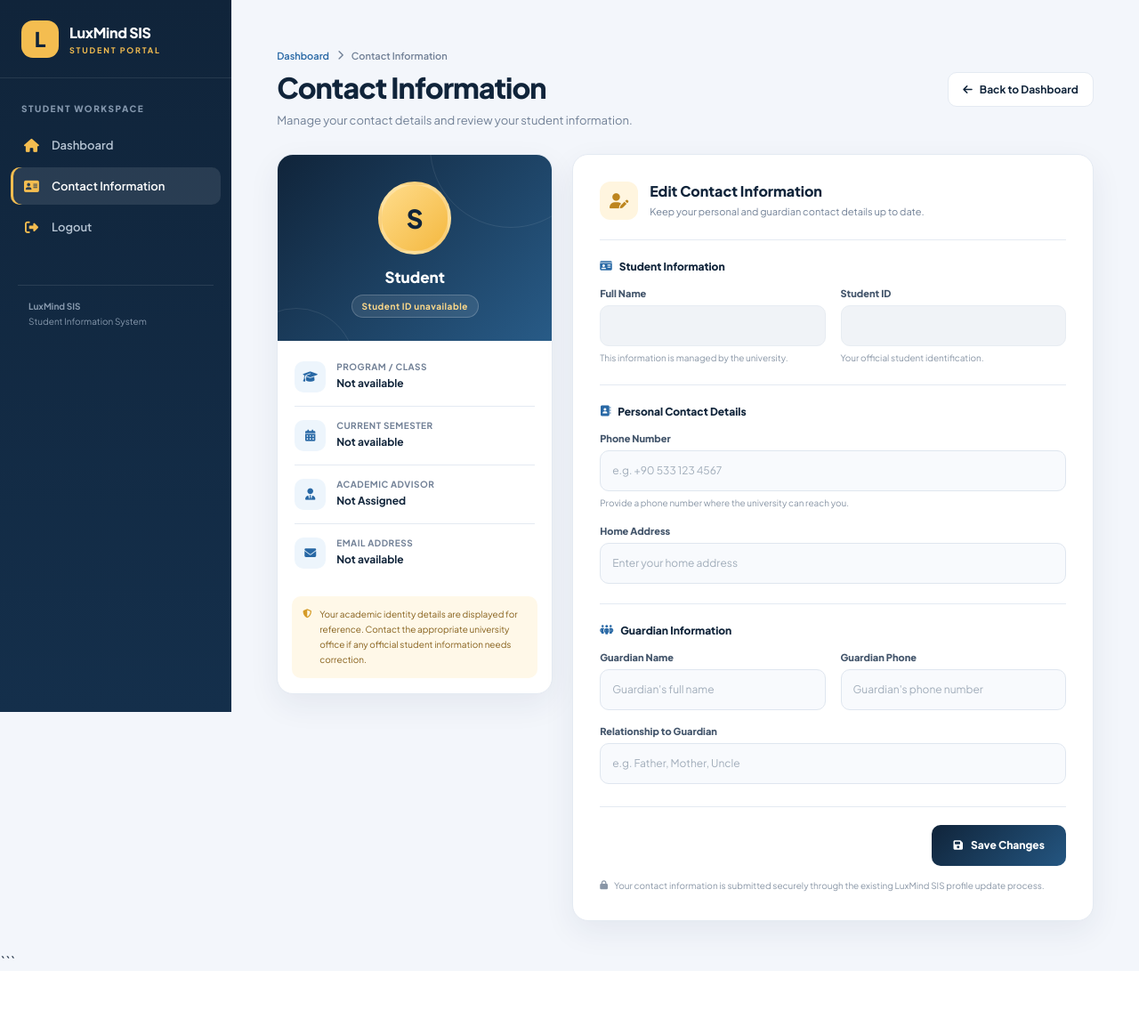
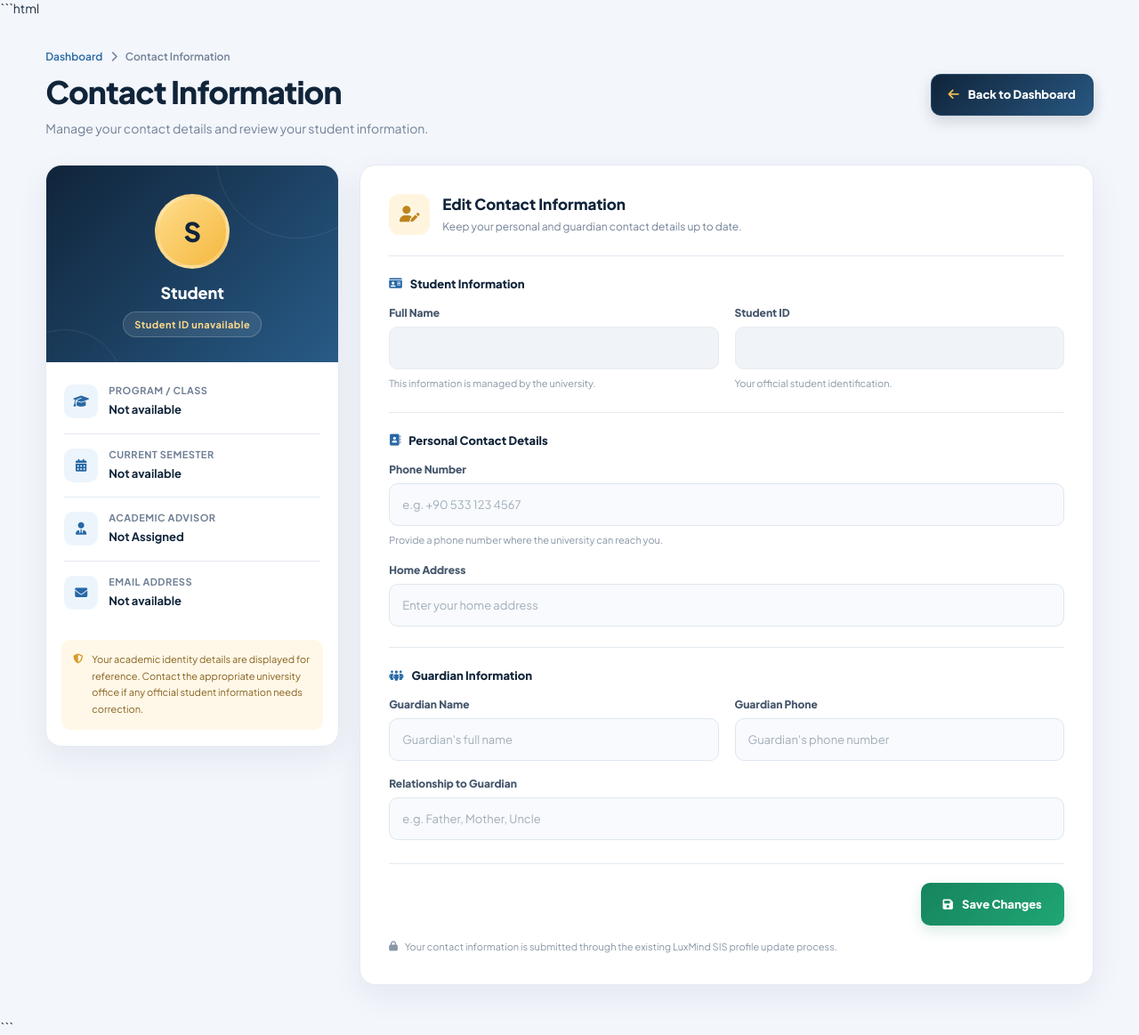
Before and after one commit to janvier0074/luxmind-sis-v2, a Node server app: template views/my-profile.ejs in a window 1280 px wide. Shown: the whole page at 89% size. Before the commit the page ends 1077 px from the top, so only its background shows below. Run offline with Node 20, Linux system fonts and the light colour scheme; the template is opened without the code that fills it, so the values that code supplies are empty; some libraries are stand-ins or nearby versions.

Commit message:
Remove sidebar from contact information page

````diff
--- a/views/my-profile.ejs
+++ b/views/my-profile.ejs
@@ -43,152 +42,27 @@
       min-height: 100vh;
       background: var(--bg);
       color: var(--text);
+      font-size: 14px;
     }
 
     a { text-decoration: none; }
 
     button, input { font: inherit; }
 
-    .sidebar {
-      width: 260px;
-      position: fixed;
-      inset: 0 auto 0 0;
-      z-index: 1000;
-      overflow-y: auto;
-      background: linear-gradient(180deg, #10243a, #142f4b);
-      color: white;
-      transition: transform .3s ease;
-    }
-
-    .sidebar-brand {
-      min-height: 88px;
-      padding: 22px 24px;
-      display: flex;
-      align-items: center;
-      gap: 12px;
-      border-bottom: 1px solid rgba(255,255,255,.09);
-    }
-
-    .brand-mark {
-      width: 42px;
-      height: 42px;
-      display: grid;
-      place-items: center;
-      flex-shrink: 0;
-      border-radius: 13px;
-      background: var(--gold);
-      color: var(--navy);
-      font-size: 23px;
-      font-weight: 800;
-    }
-
-    .brand-name {
-      font-size: 16px;
-      font-weight: 800;
-      letter-spacing: -.3px;
-    }
-
-    .brand-name span {
-      display: block;
-      margin-top: 4px;
-      color: var(--gold);
-      font-size: 9px;
-      font-weight: 700;
-      letter-spacing: 1.8px;
-      text-transform: uppercase;
-    }
-
-    .menu-heading {
-      padding: 28px 24px 10px;
-      color: #8497ad;
-      font-size: 10px;
-      font-weight: 800;
-      letter-spacing: 1.5px;
-      text-transform: uppercase;
-    }
-
-    .sidebar-menu {
-      list-style: none;
-      padding: 0 12px 25px;
-    }
-
-    .menu-link {
-      display: flex;
-      align-items: center;
-      gap: 13px;
-      padding: 13px 14px;
-      margin: 4px 0;
-      border-radius: 10px;
-      color: #b5c3d2;
-      font-size: 13px;
-      font-weight: 600;
-      transition: .2s ease;
-    }
-
-    .menu-link i {
-      width: 19px;
-      color: var(--gold);
-      text-align: center;
-      font-size: 15px;
-    }
-
-    .menu-link:hover,
-    .menu-link.active {
-      color: white;
-      background: rgba(255,255,255,.10);
-    }
-
-    .menu-link.active {
-      box-shadow: inset 3px 0 var(--gold);
-    }
-
-    .sidebar-footer {
-      margin: 15px 20px;
-      padding: 15px 12px;
-      border-top: 1px solid rgba(255,255,255,.1);
-      color: #8799ad;
-      font-size: 10px;
-      line-height: 1.7;
-    }
-
-    .mobile-menu-btn {
-      display: none;
-      position: fixed;
-      top: 14px;
-      left: 14px;
-      z-index: 1002;
-      width: 43px;
-      height: 43px;
-      border: 0;
-      border-radius: 12px;
-      background: var(--navy);
-      color: var(--gold);
-      font-size: 17px;
-      cursor: pointer;
-      box-shadow: var(--shadow);
-    }
-
-    .sidebar-overlay {
-      display: none;
-      position: fixed;
-      inset: 0;
-      z-index: 999;
-      background: rgba(9,25,43,.55);
-      backdrop-filter: blur(3px);
-    }
-
     .main-content {
+      width: 100%;
+      max-width: 1500px;
       min-height: 100vh;
-      margin-left: 260px;
-      padding: 35px clamp(20px,4vw,55px);
+      margin: 0 auto;
+      padding: 38px clamp(18px, 4vw, 65px);
     }
 
     .page-header {
       display: flex;
       justify-content: space-between;
       align-items: center;
-      gap: 20px;
-      margin-bottom: 27px;
+      gap: 22px;
+      margin-bottom: 28px;
     }
 
     .breadcrumb {
@@ -196,71 +70,85 @@
       align-items: center;
       flex-wrap: wrap;
       gap: 9px;
-      margin-bottom: 9px;
+      margin-bottom: 10px;
       color: var(--muted);
-      font-size: 11px;
+      font-size: 12px;
       font-weight: 600;
     }
 
     .breadcrumb a { color: var(--blue); }
 
+    .breadcrumb a:hover { text-decoration: underline; }
+
     .page-header h1 {
       color: var(--navy);
-      font-size: clamp(24px,3vw,32px);
+      font-size: clamp(26px, 3vw, 35px);
       font-weight: 800;
       letter-spacing: -.9px;
     }
 
     .page-header p {
-      margin-top: 7px;
+      margin-top: 8px;
       color: var(--muted);
-      font-size: 13px;
-      line-height: 1.6;
+      font-size: 14px;
+      line-height: 1.7;
     }
 
     .header-action {
       display: inline-flex;
       align-items: center;
       justify-content: center;
-      gap: 8px;
-      padding: 11px 16px;
-      border: 1px solid var(--border);
-      border-radius: 10px;
-      background: white;
-      color: var(--navy);
-      font-size: 12px;
-      font-weight: 700;
+      gap: 10px;
+      min-height: 47px;
+      padding: 0 19px;
+      border: 1px solid #294b6a;
+      border-radius: 11px;
+      background: linear-gradient(135deg, #10243a, #285781);
+      color: white;
+      font-size: 13px;
+      font-weight: 800;
       white-space: nowrap;
-      transition: .2s;
+      box-shadow: 0 6px 16px rgba(16,36,58,.16);
+      transition: transform .2s, box-shadow .2s;
+    }
+
+    .header-action i {
+      color: var(--gold);
+      font-size: 14px;
     }
 
     .header-action:hover {
-      border-color: var(--blue);
-      color: var(--blue);
-      transform: translateY(-1px);
+      transform: translateY(-2px);
+      box-shadow: 0 9px 21px rgba(16,36,58,.23);
+    }
+
+    .header-action:focus-visible,
+    .btn-save:focus-visible {
+      outline: 3px solid rgba(40,104,165,.35);
+      outline-offset: 3px;
     }
 
     .success-alert {
       display: flex;
       align-items: center;
-      gap: 11px;
-      padding: 15px 17px;
-      margin-bottom: 22px;
+      gap: 12px;
+      padding: 16px 18px;
+      margin-bottom: 23px;
       border: 1px solid #bce8d3;
       border-radius: 12px;
       background: var(--green-bg);
       color: #14734f;
-      font-size: 12px;
+      font-size: 13px;
       font-weight: 700;
     }
 
-    .success-alert i { font-size: 17px; }
+    .success-alert i { font-size: 18px; }
 
     .profile-grid {
       display: grid;
-      grid-template-columns: minmax(250px,310px) minmax(0,1fr);
+      grid-template-columns: minmax(260px, 330px) minmax(0, 1fr);
       align-items: start;
-      gap: 22px;
+      gap: 23px;
     }
 
     .card {
@@ -274,9 +162,9 @@
 
     .identity-cover {
       position: relative;
-      padding: 30px 20px 26px;
+      padding: 32px 20px 28px;
       overflow: hidden;
-      background: linear-gradient(135deg,#10243a,#285b87);
+      background: linear-gradient(135deg, #10243a, #285b87);
       color: white;
       text-align: center;
     }
@@ -307,16 +195,16 @@
     .avatar {
       position: relative;
       z-index: 1;
-      width: 82px;
-      height: 82px;
+      width: 84px;
+      height: 84px;
       display: grid;
       place-items: center;
-      margin: 0 auto 14px;
+      margin: 0 auto 15px;
       border: 4px solid rgba(255,255,255,.25);
       border-radius: 50%;
-      background: linear-gradient(135deg,#ffdc8b,#f4b83f);
+      background: linear-gradient(135deg, #ffdc8b, #f4b83f);
       color: var(--navy);
-      font-size: 29px;
+      font-size: 30px;
       font-weight: 800;
       text-transform: uppercase;
     }
@@ -325,7 +213,7 @@
       position: relative;
       z-index: 1;
       overflow-wrap: anywhere;
-      font-size: 17px;
+      font-size: 18px;
       font-weight: 800;
     }
 
@@ -335,48 +223,48 @@
       display: inline-block;
       max-width: 100%;
       overflow-wrap: anywhere;
-      margin-top: 9px;
-      padding: 6px 11px;
+      margin-top: 10px;
+      padding: 7px 12px;
       border: 1px solid rgba(255,255,255,.2);
       border-radius: 30px;
       background: rgba(255,255,255,.09);
       color: #ffda8a;
-      font-size: 10px;
+      font-size: 11px;
       font-weight: 700;
       letter-spacing: .5px;
     }
 
-    .identity-body { padding: 8px 19px 16px; }
+    .identity-body { padding: 9px 20px 17px; }
 
     .identity-item {
       display: flex;
       align-items: flex-start;
       gap: 12px;
-      padding: 15px 0;
+      padding: 16px 0;
       border-bottom: 1px solid var(--border);
     }
 
     .identity-item:last-child { border-bottom: 0; }
 
     .identity-icon {
-      width: 35px;
-      height: 35px;
+      width: 38px;
+      height: 38px;
       display: grid;
       place-items: center;
       flex-shrink: 0;
       border-radius: 10px;
       background: var(--blue-light);
       color: var(--blue);
-      font-size: 13px;
+      font-size: 14px;
     }
 
     .identity-detail { min-width: 0; }
 
     .identity-detail span {
       display: block;
-      margin-bottom: 4px;
+      margin-bottom: 5px;
       color: var(--muted);
-      font-size: 10px;
+      font-size: 11px;
       font-weight: 700;
       text-transform: uppercase;
       letter-spacing: .5px;
@@ -386,76 +274,76 @@
       display: block;
       overflow-wrap: anywhere;
       color: var(--navy);
-      font-size: 12px;
+      font-size: 13px;
       font-weight: 700;
-      line-height: 1.5;
+      line-height: 1.6;
     }
 
     .identity-note {
       display: flex;
-      gap: 9px;
-      margin: 0 16px 17px;
-      padding: 12px;
+      gap: 10px;
+      margin: 0 17px 18px;
+      padding: 13px;
       border-radius: 10px;
       background: #fff8e8;
       color: #86601b;
-      font-size: 10px;
+      font-size: 11px;
       line-height: 1.7;
     }
 
     .identity-note i {
       flex-shrink: 0;
-      margin-top: 2px;
+      margin-top: 3px;
       color: #d59b28;
     }
 
-    .form-card { padding: clamp(20px,3vw,30px); }
+    .form-card { padding: clamp(21px, 3vw, 32px); }
 
     .section-heading {
       display: flex;
       align-items: center;
-      gap: 13px;
-      margin-bottom: 9px;
+      gap: 14px;
+      margin-bottom: 10px;
     }
 
     .section-icon {
-      width: 43px;
-      height: 43px;
+      width: 46px;
+      height: 46px;
       display: grid;
       place-items: center;
       flex-shrink: 0;
       border-radius: 12px;
       background: #fff5df;
       color: #bd851e;
-      font-size: 17px;
+      font-size: 18px;
     }
 
     .section-heading h3 {
       color: var(--navy);
-      font-size: 16px;
+      font-size: 17px;
       font-weight: 800;
     }
 
     .section-heading p {
-      margin-top: 4px;
+      margin-top: 5px;
       color: var(--muted);
-      font-size: 11px;
+      font-size: 12px;
       line-height: 1.6;
     }
 
     .form-divider {
       height: 1px;
-      margin: 22px 0;
+      margin: 23px 0;
       background: var(--border);
     }
 
     .form-section-title {
       display: flex;
       align-items: center;
-      gap: 8px;
-      margin-bottom: 16px;
+      gap: 9px;
+      margin-bottom: 17px;
       color: var(--navy);
-      font-size: 12px;
+      font-size: 13px;
       font-weight: 800;
     }
 
@@ -463,33 +351,33 @@
 
     .form-grid {
       display: grid;
-      grid-template-columns: repeat(2,minmax(0,1fr));
-      gap: 17px;
+      grid-template-columns: repeat(2, minmax(0, 1fr));
+      gap: 18px;
     }
 
     .form-group { min-width: 0; }
 
-    .form-group.full { grid-column: 1/-1; }
+    .form-group.full { grid-column: 1 / -1; }
 
     .form-group label {
       display: block;
-      margin-bottom: 7px;
+      margin-bottom: 8px;
       color: #43556b;
-      font-size: 11px;
+      font-size: 12px;
       font-weight: 800;
     }
 
     .form-control {
       width: 100%;
-      min-height: 46px;
-      padding: 11px 13px;
+      min-height: 48px;
+      padding: 12px 14px;
       border: 1px solid #dfe6ef;
       border-radius: 10px;
       outline: none;
       background: #f8fafd;
       color: var(--text);
-      font-size: 12px;
-      transition: border-color .2s,box-shadow .2s,background .2s;
+      font-size: 13px;
+      transition: border-color .2s, box-shadow .2s, background .2s;
     }
 
     .form-control::placeholder { color: #a1adba; }
@@ -509,10 +397,10 @@
 
     .field-hint {
       display: block;
-      margin-top: 6px;
+      margin-top: 7px;
       color: #8996a6;
-      font-size: 10px;
-      line-height: 1.5;
+      font-size: 11px;
+      line-height: 1.6;
     }
 
     .form-actions {
@@ -520,8 +408,8 @@
       justify-content: flex-end;
       align-items: center;
       gap: 12px;
-      margin-top: 25px;
-      padding-top: 20px;
+      margin-top: 26px;
+      padding-top: 21px;
       border-top: 1px solid var(--border);
     }
 
@@ -529,64 +417,58 @@
       display: inline-flex;
       align-items: center;
       justify-content: center;
-      gap: 9px;
-      min-height: 46px;
-      padding: 0 24px;
+      gap: 10px;
+      min-height: 48px;
+      padding: 0 25px;
       border: 0;
       border-radius: 10px;
-      background: linear-gradient(135deg,#10243a,#245681);
+      background: linear-gradient(135deg, #16845d, #20a675);
       color: white;
-      font-size: 12px;
+      font-size: 13px;
       font-weight: 800;
       cursor: pointer;
+      box-shadow: 0 6px 15px rgba(22,132,93,.16);
       transition: .2s;
     }
 
     .btn-save:hover {
-      box-shadow: 0 7px 18px rgba(16,36,58,.2);
+      box-shadow: 0 9px 20px rgba(22,132,93,.25);
       transform: translateY(-2px);
     }
 
     .btn-save:active { transform: translateY(0); }
 
-    .btn-save:focus-visible,
-    .header-action:focus-visible,
-    .menu-link:focus-visible,
-    .mobile-menu-btn:focus-visible {
-      outline: 3px solid rgba(40,104,165,.35);
-      outline-offset: 3px;
-    }
-
     .form-footnote {
       display: flex;
       align-items: flex-start;
-      gap: 7px;
-      margin-top: 14px;
+      gap: 8px;
+      margin-top: 15px;
       color: #8996a6;
-      font-size: 10px;
+      font-size: 11px;
       line-height: 1.7;
     }
 
     .form-footnote i {
       flex-shrink: 0;
-      margin-top: 2px;
+      margin-top: 3px;
     }
 
-    @media (max-width: 1050px) {
+    @media (max-width: 1000px) {
       .profile-grid {
-        grid-template-columns: 260px minmax(0,1fr);
+        grid-template-columns: minmax(235px, 290px) minmax(0, 1fr);
         gap: 16px;
       }
 
-      .main-content { padding: 28px 22px; }
+      .main-content { padding: 30px 22px; }
+      .form-card { padding: 22px 18px; }
     }
 
-    @media (max-width: 850px) {
+    @media (max-width: 800px) {
       .profile-grid { grid-template-columns: 1fr; }
 
       .identity-card {
         display: grid;
-        grid-template-columns: minmax(0,.9fr) minmax(0,1.1fr);
+        grid-template-columns: minmax(0, .85fr) minmax(0, 1.15fr);
       }
 
       .identity-cover {
@@ -665,59 +575,8 @@
 </head>
 
 <body>
-  <button
-    class="mobile-menu-btn"
-    type="button"
-    onclick="toggleMobileMenu()"
-    aria-label="Open navigation menu"
-    aria-controls="sidebar"
-    aria-expanded="false"
-    id="mobileMenuButton"
-  >
-    <i class="fas fa-bars"></i>
-  </button>
+  <main class="main-content">
 
-  <div class="sidebar-overlay" id="sidebarOverlay" onclick="toggleMobileMenu()"></div>
-
-  <aside class="sidebar" id="sidebar">
-    <div class="sidebar-brand">
-      <div class="brand-mark">L</div>
-      <div class="brand-name">
-        LuxMind SIS
-        <span>Student Portal</span>
-      </div>
-    </div>
-
-    <div class="menu-heading">Student Workspace</div>
-
-    <ul class="sidebar-menu">
-      <li>
-        <a href="/sis/my" class="menu-link">
-          <i class="fas fa-house"></i>
-          Dashboard
-        </a>
-      </li>
-      <li>
-        <a href="/sis/my/profile" class="menu-link active" aria-current="page">
-          <i class="fas fa-address-card"></i>
-          Contact Information
-        </a>
-      </li>
-      <li>
-        <a href="/logout" class="menu-link">
-          <i class="fas fa-right-from-bracket"></i>
-          Logout
-        </a>
-      </li>
-    </ul>
-
-    <div class="sidebar-footer">
-      <strong>LuxMind SIS</strong><br>
-      Student Information System
-    </div>
-  </aside>
-
-  <main class="main-content">
     <header class="page-header">
       <div>
         <div class="breadcrumb">
@@ -952,44 +811,12 @@
 
           <p class="form-footnote">
             <i class="fas fa-lock"></i>
-            Your contact information is submitted securely through the existing LuxMind SIS profile update process.
+            Your contact information is submitted through the existing LuxMind SIS profile update process.
           </p>
         </form>
       </section>
     </div>
   </main>
-
-  <script>
-    function toggleMobileMenu() {
-      var sidebar = document.getElementById('sidebar');
-      var overlay = document.getElementById('sidebarOverlay');
-      var button = document.getElementById('mobileMenuButton');
-
-      var isOpen = sidebar.classList.toggle('active');
-      overlay.classList.toggle('active', isOpen);
-      button.setAttribute('aria-expanded', String(isOpen));
-      button.setAttribute(
-        'aria-label',
-        isOpen ? 'Close navigation menu' : 'Open navigation menu'
-      );
-    }
-
-    document.querySelectorAll('.sidebar .menu-link').forEach(function(link) {
-      link.addEventListener('click', function() {
-        document.getElementById('sidebar').classList.remove('active');
-        document.getElementById('sidebarOverlay').classList.remove('active');
-        document.getElementById('mobileMenuButton').setAttribute('aria-expanded', 'false');
-      });
-    });
-
-    document.addEventListener('keydown', function(event) {
-      if (event.key === 'Escape') {
-        document.getElementById('sidebar').classList.remove('active');
-        document.getElementById('sidebarOverlay').classList.remove('active');
-        document.getElementById('mobileMenuButton').setAttribute('aria-expanded', 'false');
-      }
-    });
-  </script>
 </body>
 </html>
 ```
````
Also changed, not shown: other parts of views/my-profile.ejs (+57 -30 lines).
